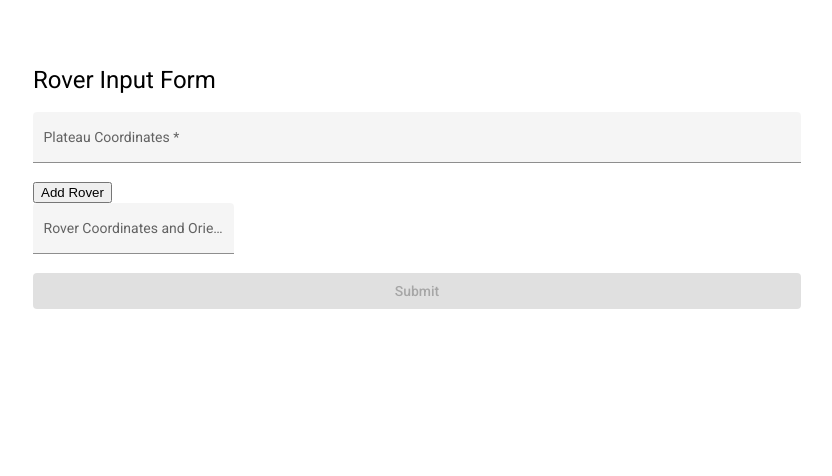
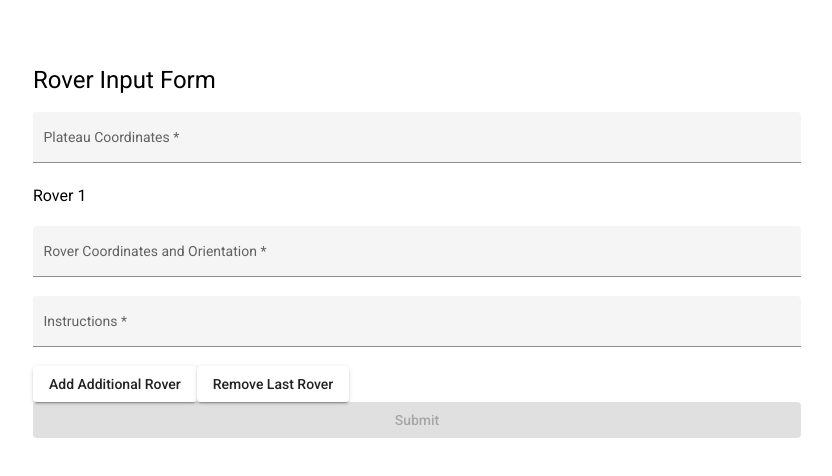
Before and after one commit to apnoble/mars-rover, an Angular app: page / in a window 1280 px wide. Shown: the top 476 px of the page, without its empty margins (223-1055 px from the left). Built offline with nearby package versions, Linux system fonts and the light colour scheme.

Commit message:
add code to make it handle the output for multiple rovers

```diff
--- a/src/app/rover-form/rover-form.component.css
+++ b/src/app/rover-form/rover-form.component.css
@@ -13,3 +13,8 @@
     display:flex;
     flex-direction: column;
 }
+
+.rover-group {
+    display:flex;
+    flex-direction: column;
+}
--- a/src/app/rover-form/rover-form.component.html
+++ b/src/app/rover-form/rover-form.component.html
@@ -8,12 +8,10 @@
         </mat-form-field>
 
         <div formArrayName ="roversArray">
-            <button (click)="addRover()">Add Rover</button>
-            <div *ngFor="let item of getRoversArray(); let i=index" [formGroupName] = i>
 
-                    <!-- <h3>Rover {{i + 1}} </h3>
-                    <h3>Rover {{roverGroup.rover}} </h3>
-                    <h3>Rover {{i + 1}} </h3> -->
+            <div class="rover-group" *ngFor="let item of getRoversArray(); let i=index" [formGroupName] = i>
+
+                    <h3>Rover {{i + 1}} </h3>
                     <mat-form-field appearance="fill">
                     <mat-label>Rover Coordinates and Orientation</mat-label>
                     <input matInput placeholder="1 2 N" formControlName="rover" required>
@@ -21,16 +19,23 @@
                     </mat-form-field>
 
 
-
-                <!-- <mat-form-field appearance="fill">
+                <mat-form-field appearance="fill">
                     <mat-label>Instructions</mat-label>
                     <input matInput placeholder="LMLMLMLMM" formControlName="instructions" required>
-                    <mat-error *ngIf="inputForm.controls.instructions.invalid">{{getErrorMessage("instructions")}}</mat-error>
-                </mat-form-field> -->
+                    <!-- <mat-error *ngIf="inputForm.controls.instructions.invalid">{{getErrorMessage("instructions")}}</mat-error> -->
+                </mat-form-field>
             </div>
         </div>
+        <div>
+            <button mat-raised-button color="basic" (click)="addRover()">Add Additional Rover</button>
+            <button mat-raised-button color="basic" (click)="removeRover()">Remove Last Rover</button>
+        </div>
+
         <button mat-raised-button color="primary" [disabled]="!inputForm.valid" type="submit">Submit</button>
     </form>
 
-    <p>{{x}} {{y}} {{orientation}}</p>
+    <div *ngFor = "let result of output; let roverNumber = index">
+        {{roverNumber + 1}} : {{result.x}} {{result.y}} {{result. orientation}}
+    </div>
+    <!-- <p>{{x}} {{y}} {{orientation}}</p> -->
 </div>
--- a/src/app/rover-form/rover-form.component.ts
+++ b/src/app/rover-form/rover-form.component.ts
@@ -15,18 +15,12 @@ export class RoverFormComponent implements OnInit {
     roversArray: this.fb.array([
         this.fb.group({
             rover: this.fb.control('', [Validators.required, Validators.pattern('[0-9]+\\\s[0-9]+\\\s[NSEW]')]),
-            intructions: this.fb.control('', [Validators.required, Validators.pattern('[LMN]+')])
+            instructions: this.fb.control('', [Validators.required, Validators.pattern('[LMN]+')])
         })
     ]),
   });
 
-  //rover: ['', [Validators.required, Validators.pattern('[0-9]+\\\s[0-9]+\\\s[NSEW]')]],
-  //instructions: ['', [Validators.required, Validators.pattern('[LMN]+')]]
-
   output: any;
-  x:any;
-  y:any;
-  orientation: any;
 
   constructor(private fb: FormBuilder, private roverService: RoverService) { }
 
@@ -78,20 +72,18 @@ export class RoverFormComponent implements OnInit {
 
   onSubmit(): void {
 
-    // this.output = this.roverService.getOutput(this.inputForm.value);
-    // this.x = this.output.x;
-    // this.y = this.output.y;
-    // this.orientation = this.output.orientation;
+    this.output = this.roverService.getOutput(this.inputForm.value);
   }
 
   addRover(): void {
       (this.inputForm.controls.roversArray as FormArray).push(this.fb.group({
         rover: this.fb.control('', [Validators.required, Validators.pattern('[0-9]+\\\s[0-9]+\\\s[NSEW]')]),
-        intructions: this.fb.control('', [Validators.required, Validators.pattern('[LMN]+')])
+        instructions: this.fb.control('', [Validators.required, Validators.pattern('[LMN]+')])
     }));
   }
-//   getRoversArrayControls() {
-//       return (this.roversArray.controls)
-//   }
 
+  removeRover(): void {
+        let length = (this.inputForm.controls.roversArray as FormArray).length;
+        (this.inputForm.controls.roversArray as FormArray).removeAt(length - 1);
+  }
 }
--- a/src/app/rover.service.ts
+++ b/src/app/rover.service.ts
@@ -13,12 +13,27 @@ export class RoverService {
 
 	getOutput(data: any) {
 		let plateau = this.commandService.parsePlateauString(data.plateau);
-		let rover = this.commandService.parseRoverString(data.rover);
-		let instructions = this.commandService.parseInstructionsString(data.instructions);
+        console.log(data);
 
-		if (typeof rover === "string") return rover;
+        let result = [];
+        for (let item of data.roversArray) {
+            let rover = this.commandService.parseRoverString(item.rover);
+            let instructions = this.commandService.parseInstructionsString(item.instructions);
 
-		return this.getEndLocation(plateau, rover, instructions);
+            if (typeof rover === "string") {
+                console.log(rover);
+            } else {
+                result.push(this.getEndLocation(plateau, rover, instructions))
+            }
+        }
+
+        return result;
+		// let rover = this.commandService.parseRoverString(data.rover);
+		// let instructions = this.commandService.parseInstructionsString(data.instructions);
+
+		// if (typeof rover === "string") return rover;
+
+		// return this.getEndLocation(plateau, rover, instructions);
   	}
 
   	getEndLocation(plateau: Plateau, rover: Rover, instructions: Instruction[]) {
```
